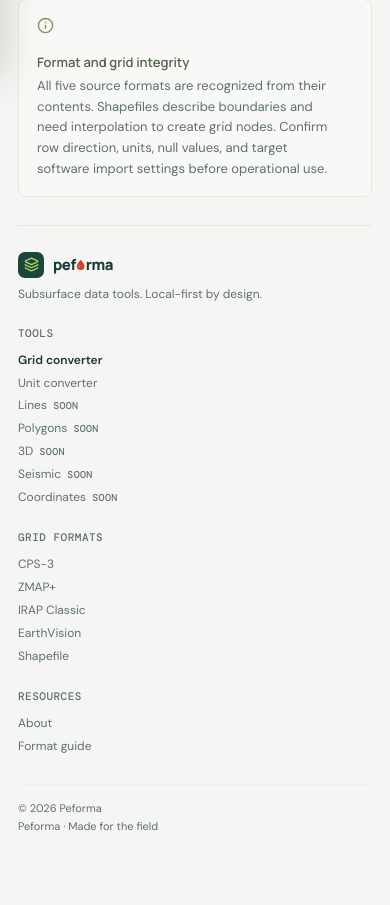
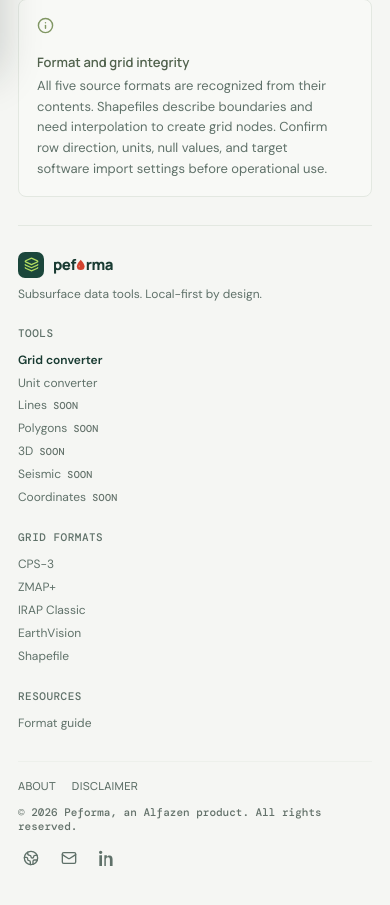
Before and after one commit to marcuz-apl/peforma, a React (Vite) app: page / in a window 390 px wide. Shown: the part 779-1684 px from the top of the page. Before the commit the page ends 1646 px from the top, so only its background shows below. Built offline with nearby package versions, Linux system fonts and the light colour scheme.

Commit message:
v0.1.7+2611081 feat: add footer legal row with About, Disclaimer modals, and social icons
Left: About + Disclaimer buttons opening centered dialogs.
Center: "© 2026 Peforma, an Alfazen product. All rights reserved."
Right: web (alfazen.org), email (info@alfazen.org), LinkedIn (in/marcuszou).

```diff
--- a/package.json
+++ b/package.json
@@ -1,7 +1,7 @@
 {
   "name": "peforma-grid",
   "private": true,
-  "version": "0.1.6",
+  "version": "0.1.7",
   "type": "module",
   "scripts": {
     "dev": "vite",
--- a/src/main.jsx
+++ b/src/main.jsx
@@ -1,7 +1,7 @@
 import React, { useCallback, useEffect, useRef, useState } from 'react';
 import { createRoot } from 'react-dom/client';
 import shp from 'shpjs';
-import { ArrowDownToLine, ArrowLeftRight, AudioWaveform, Box, Check, ChevronDown, FileSpreadsheet, FileUp, Globe2, Grid3x3, Layers3, LockKeyhole, Menu, Moon, PanelLeftClose, PanelLeftOpen, Pentagon, RotateCcw, Ruler, Sun, TriangleAlert, Info, Waypoints, X } from 'lucide-react';
+import { ArrowDownToLine, ArrowLeftRight, AudioWaveform, Box, Check, ChevronDown, FileSpreadsheet, FileUp, Globe2, Grid3x3, Layers3, LockKeyhole, Mail, Menu, Moon, PanelLeftClose, PanelLeftOpen, Pentagon, RotateCcw, Ruler, Sun, TriangleAlert, Info, Waypoints, X } from 'lucide-react';
 import VERSION from '../VERSION?raw';
 import UnitConverter from './UnitConverter.jsx';
 import { applyTheme, readThemePreference, resolveTheme, THEME_KEY } from './theme.js';
@@ -602,7 +602,7 @@ function SiteHeader({ drawerOpen, onOpen, menuRef, onGuide, route, themePref, re
 
 const FOOTER_FORMATS = ['CPS-3', 'ZMAP+', 'IRAP Classic', 'EarthVision', 'Shapefile'];
 
-function AppFooter({ onGuide, onAbout, aboutRef, route }) {
+function AppFooter({ onGuide, onAbout, onDisclaimer, aboutRef, disclaimerRef, route }) {
   return (
     <footer className="site-footer">
       <div className="footer-intro">
@@ -632,16 +632,38 @@ function AppFooter({ onGuide, onAbout, aboutRef, route }) {
         <div className="footer-col">
           <div className="footer-label">Resources</div>
           <ul>
-            <li><button ref={aboutRef} type="button" onClick={onAbout}>About</button></li>
             <li><button type="button" onClick={onGuide}>{route === 'units' ? 'Unit definitions' : 'Format guide'}</button></li>
           </ul>
         </div>
       </div>
-      <div className="footer-bottom">
-        <span>© 2026 Peforma</span>
-        <span>Peforma · Made for the field</span>
+      <div className="footer-legal">
+        <div className="footer-legal-links">
+          <button ref={aboutRef} type="button" onClick={onAbout}>About</button>
+          <button ref={disclaimerRef} type="button" onClick={onDisclaimer}>Disclaimer</button>
+        </div>
+        <div className="footer-legal-copy">© 2026 Peforma, an Alfazen product. All rights reserved.</div>
+        <div className="footer-social">
+          <a href="https://www.alfazen.org" target="_blank" rel="noreferrer" aria-label="Peforma on the web">
+            <Globe2 size={16} aria-hidden="true" />
+          </a>
+          <a href="mailto:info@alfazen.org" aria-label="Email Alfazen">
+            <Mail size={16} aria-hidden="true" />
+          </a>
+          <a href="https://www.linkedin.com/in/marcuszou" target="_blank" rel="noreferrer" aria-label="Alfazen on LinkedIn">
+            <LinkedinIcon size={16} />
+          </a>
+        </div>
       </div>
     </footer>
+  );
+}
+
+// lucide-react has no brand icon, so LinkedIn is a self-drawn monochrome mark.
+function LinkedinIcon({ size = 16 }) {
+  return (
+    <svg width={size} height={size} viewBox="0 0 24 24" fill="currentColor" aria-hidden="true" focusable="false">
+      <path d="M4.98 3.5C4.98 4.88 3.87 6 2.5 6S.02 4.88.02 3.5 1.13 1 2.5 1s2.48 1.12 2.48 2.5ZM.5 8h4V24h-4V8Zm7.5 0h3.8v2.18h.05c.53-.99 1.83-2.05 3.75-2.05 4 0 4.75 2.63 4.75 6.04V24h-4v-8.5c0-2.03-.04-4.63-2.82-4.63-2.82 0-3.25 2.2-3.25 4.47V24H8V8Z" />
+    </svg>
   );
 }
 
@@ -710,11 +732,77 @@ function AboutDialog({ onClose }) {
   );
 }
 
+function DisclaimerDialog({ onClose }) {
+  const dialogRef = useRef(null);
+  const closeRef = useRef(null);
+
+  useEffect(() => {
+    const previous = document.activeElement;
+    const overflow = document.body.style.overflow;
+    document.body.style.overflow = 'hidden';
+    closeRef.current?.focus();
+    const onKey = event => { if (event.key === 'Escape') onClose(); };
+    window.addEventListener('keydown', onKey);
+    return () => {
+      window.removeEventListener('keydown', onKey);
+      document.body.style.overflow = overflow;
+      if (previous instanceof HTMLElement) previous.focus();
+    };
+  }, [onClose]);
+
+  const onDialogKeyDown = event => {
+    if (event.key !== 'Tab') return;
+    const focusable = dialogRef.current?.querySelectorAll('button, a[href]');
+    if (!focusable?.length) return;
+    const first = focusable[0];
+    const last = focusable[focusable.length - 1];
+    if (event.shiftKey && document.activeElement === first) {
+      event.preventDefault();
+      last.focus();
+    } else if (!event.shiftKey && document.activeElement === last) {
+      event.preventDefault();
+      first.focus();
+    }
+  };
+
+  return (
+    <div
+      className="modal-backdrop"
+      onMouseDown={event => { if (event.target === event.currentTarget) onClose(); }}
+    >
+      <div
+        ref={dialogRef}
+        className="about-dialog"
+        role="dialog"
+        aria-modal="true"
+        aria-labelledby="disclaimer-title"
+        onKeyDown={onDialogKeyDown}
+      >
+        <button ref={closeRef} type="button" className="about-close" onClick={onClose} aria-label="Close disclaimer">
+          <X size={17} aria-hidden="true" />
+        </button>
+        <Wordmark label="Peforma" className="about-wordmark" />
+        <h2 id="disclaimer-title">Disclaimer</h2>
+        <p className="about-copy">
+          Peforma tools are provided for convenience. Always verify converted files in your receiving
+          application before production use, and confirm coordinate units, datum, and null conventions
+          match your project.
+        </p>
+        <div className="about-privacy">
+          <LockKeyhole size={15} aria-hidden="true" />
+          <span>All processing happens in your browser. Source files never leave this device.</span>
+        </div>
+      </div>
+    </div>
+  );
+}
+
 function App() {
   const { grid, shape, error, source, format, setFormat, input, load, download, reset } = useGridFile();
   const [drag, setDrag] = useState(false);
   const [drawerOpen, setDrawerOpen] = useState(false);
   const [aboutOpen, setAboutOpen] = useState(false);
+  const [disclaimerOpen, setDisclaimerOpen] = useState(false);
   const [route, setRoute] = useState(() => window.location.hash === '#units' ? 'units' : 'grid');
   const [themePref, setThemePref] = useState(readThemePreference);
   const [resolvedTheme, setResolvedTheme] = useState(() => resolveTheme(readThemePreference()));
@@ -724,6 +812,7 @@ function App() {
   });
   const menuRef = useRef(null);
   const aboutRef = useRef(null);
+  const disclaimerRef = useRef(null);
 
   const closeDrawer = useCallback(() => {
     setDrawerOpen(false);
@@ -733,6 +822,11 @@ function App() {
   const closeAbout = useCallback(() => {
     setAboutOpen(false);
     requestAnimationFrame(() => aboutRef.current?.focus());
+  }, []);
+
+  const closeDisclaimer = useCallback(() => {
+    setDisclaimerOpen(false);
+    requestAnimationFrame(() => disclaimerRef.current?.focus());
   }, []);
 
   const changeTheme = useCallback(value => {
@@ -857,10 +951,18 @@ function App() {
               </>
             )}
           </main>
-          <AppFooter onGuide={openGuide} onAbout={() => setAboutOpen(true)} aboutRef={aboutRef} route={route} />
+          <AppFooter
+            onGuide={openGuide}
+            onAbout={() => setAboutOpen(true)}
+            onDisclaimer={() => setDisclaimerOpen(true)}
+            aboutRef={aboutRef}
+            disclaimerRef={disclaimerRef}
+            route={route}
+          />
         </div>
       </div>
       {aboutOpen && <AboutDialog onClose={closeAbout} />}
+      {disclaimerOpen && <DisclaimerDialog onClose={closeDisclaimer} />}
     </>
   );
 }
--- a/src/style.css
+++ b/src/style.css
@@ -770,15 +770,52 @@ a.rail-suite.current:hover { background: var(--rail-current-hover); }
   letter-spacing: .3px;
   text-transform: uppercase;
 }
-.footer-bottom {
-  display: flex;
-  justify-content: space-between;
-  gap: 16px;
+.footer-legal {
+  display: grid;
+  grid-template-columns: auto 1fr auto;
+  align-items: center;
+  gap: 20px;
   margin-top: 26px;
   padding-top: 16px;
   border-top: 1px solid var(--line-soft);
+}
+.footer-legal-links {
+  display: flex;
+  gap: 16px;
+}
+.footer-legal-links button {
+  padding: 0;
+  border: 0;
+  background: none;
   color: var(--muted);
-  font-size: 11px;
+  font: 500 11px Manrope, sans-serif;
+  letter-spacing: .3px;
+  text-transform: uppercase;
+  cursor: pointer;
+}
+.footer-legal-links button:hover { color: var(--ink); }
+.footer-legal-copy {
+  color: var(--faint);
+  font: 500 11px 'DM Mono', monospace;
+  text-align: center;
+}
+.footer-social {
+  display: flex;
+  align-items: center;
+  gap: 12px;
+}
+.footer-social a {
+  display: grid;
+  place-items: center;
+  width: 26px;
+  height: 26px;
+  border-radius: 7px;
+  color: var(--muted);
+  transition: color .15s ease, background .15s ease;
+}
+.footer-social a:hover {
+  color: var(--ink);
+  background: var(--surface-muted);
 }
 
 /* About dialog */
@@ -931,7 +968,9 @@ a.rail-suite.current:hover { background: var(--rail-current-hover); }
   .footer-intro { align-items: flex-start; flex-direction: column; gap: 8px; }
   .footer-grid { grid-template-columns: 1fr 1fr; gap: 22px; }
   .footer-col:last-child { grid-column: 1 / -1; }
-  .footer-bottom { flex-direction: column; gap: 4px; }
+  .footer-legal { grid-template-columns: 1fr; gap: 12px; }
+  .footer-legal-copy { text-align: left; }
+  .footer-social { justify-content: flex-start; }
 }
 
 @media (max-width: 420px) {
```
Also changed, not shown: 2 other files (tests, documents, lock files or other folders).
